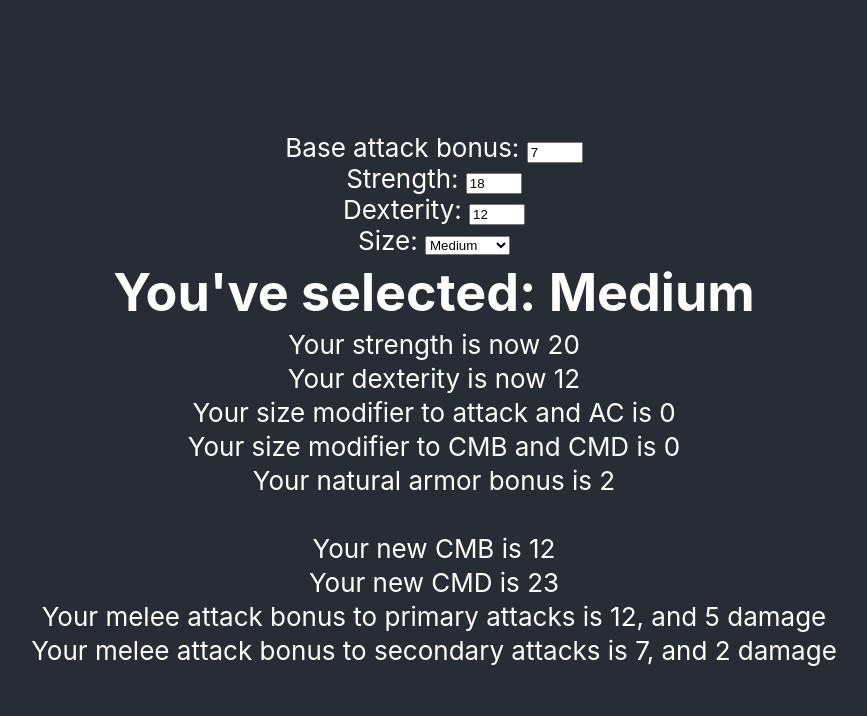
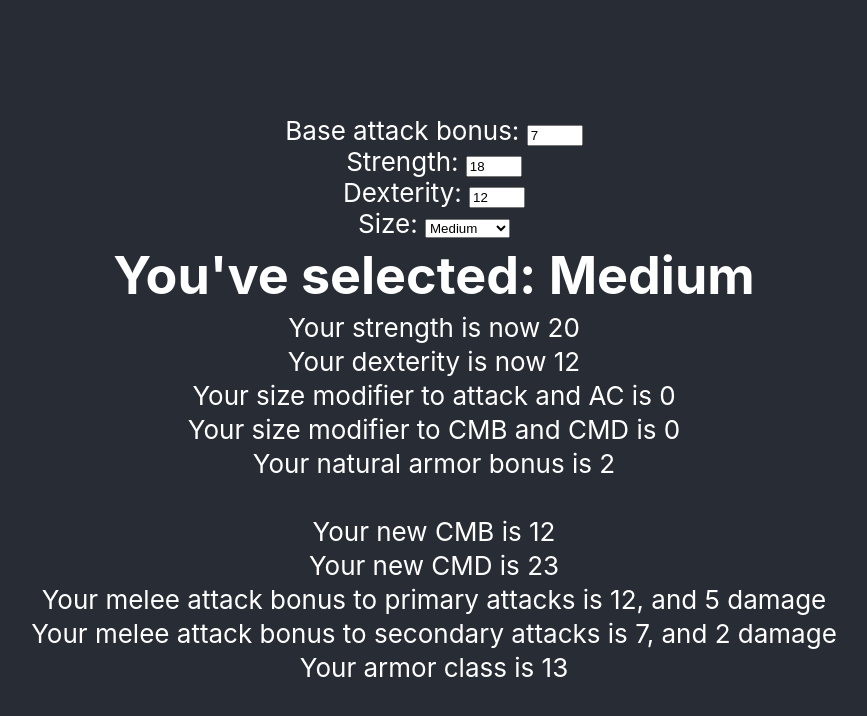
Before and after one commit to ethanvernon/interactive-wildshape, a React (Create React App) app: page / in a window 1280 px wide. Shown: the top 716 px of the page, without its empty margins (206-1073 px from the left). Built offline with nearby package versions, Linux system fonts and the light colour scheme.

Commit message:
Added state, JSX, calculations for armor class

```diff
--- a/src/DexInput.js
+++ b/src/DexInput.js
@@ -8,11 +8,6 @@ export class DexInput extends Component {
   }
 
   handleDexChange(e) {
-  	/*console.log(e.target.value);
-    const newStrength = this.props.changeStr(parseInt(e.target.value));
-    console.log("changeStr changed to "+ newStrength);
-    this.props.onChange(newStrength);*/
-
     this.props.onChange(parseInt(e.target.value), this.props.changeDex(parseInt(e.target.value)));
   }
 
--- a/src/Parent.js
+++ b/src/Parent.js
@@ -23,7 +23,8 @@ export class Parent extends Component {
       meleeDamageSecondary: 2,
       CMB: 12,
       CMD: 23,
-      naturalArmor: 2
+      naturalArmor: 2,
+      armorClass: 13
     };
     this.changeForm = this.changeForm.bind(this);
     this.checkStrength = this.checkStrength.bind(this);
@@ -52,7 +53,8 @@ export class Parent extends Component {
       meleeDamageSecondary: Math.floor((newStrength-10)/2) < 0 ? Math.floor((newStrength-10)/2) : Math.floor(((newStrength-10)/2)/2),
       CMB: newSizeModCMBD + (newForm == "Tiny" || newForm == "Dimunitive" ? Math.floor((newDex-10)/2) : Math.floor((newStrength-10)/2)) + this.state.bab,
       CMD: 10 + newSizeModCMBD + Math.floor((newStrength-10)/2) + Math.floor((newDex-10)/2) + this.state.bab,
-      naturalArmor: naturalArmor
+      naturalArmor: naturalArmor,
+      armorClass: 10 + newSizeModAA + Math.floor((newDex-10)/2) + naturalArmor
     });
   }
 
@@ -83,7 +85,8 @@ export class Parent extends Component {
       dex: newDex,
       modDex: mod,
       CMB: this.state.modCMBD + (this.state.form == "Tiny" || this.state.form == "Dimunitive" ? Math.floor((mod-10)/2) : Math.floor((this.state.modStrength-10)/2)) + this.state.bab,
-      CMD: 10 + this.state.modCMBD + Math.floor((this.state.modStrength-10)/2) + Math.floor((mod-10)/2) + this.state.bab
+      CMD: 10 + this.state.modCMBD + Math.floor((this.state.modStrength-10)/2) + Math.floor((mod-10)/2) + this.state.bab,
+      armorClass: 10 + this.state.modAA + Math.floor((mod-10)/2) + this.state.naturalArmor
 
     });
 
@@ -303,6 +306,7 @@ export class Parent extends Component {
           CMB = {this.state.CMB}
           CMD = {this.state.CMD}
           naturalArmor = {this.state.naturalArmor}
+          AC = {this.state.armorClass}
           />
       </div>
       );
--- a/src/Sibling.js
+++ b/src/Sibling.js
@@ -17,6 +17,7 @@ export class Sibling extends Component {
     const CMB = this.props.CMB;
     const CMD = this.props.CMD;
     const naturalArmor = this.props.naturalArmor;
+    const AC = this.props.AC;
 
     return (
       <div>
@@ -31,6 +32,7 @@ export class Sibling extends Component {
         <p>Your new CMD is {CMD}</p>
         <p>Your melee attack bonus to primary attacks is {modMab}, and {primDamage} damage</p>
         <p>Your melee attack bonus to secondary attacks is {secondaryMab}, and {secondDamage} damage</p>
+        <p>Your armor class is {AC}</p>
       </div>
     );
   }
```
